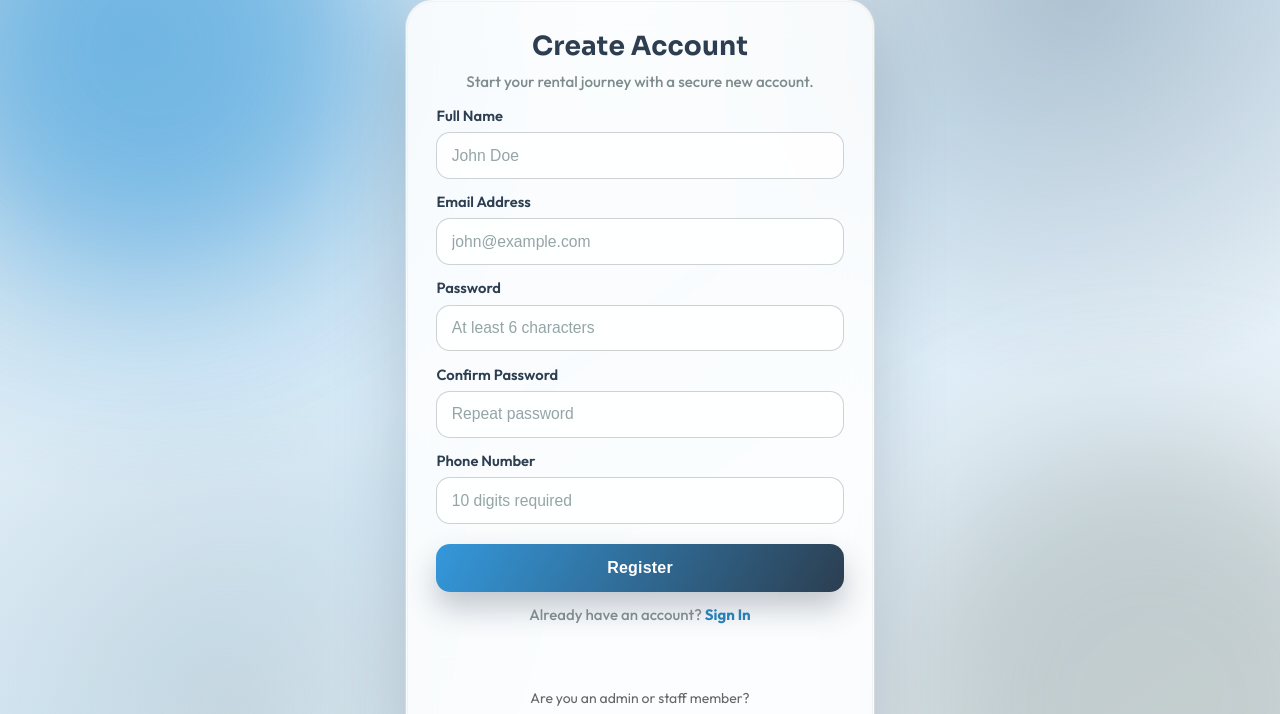
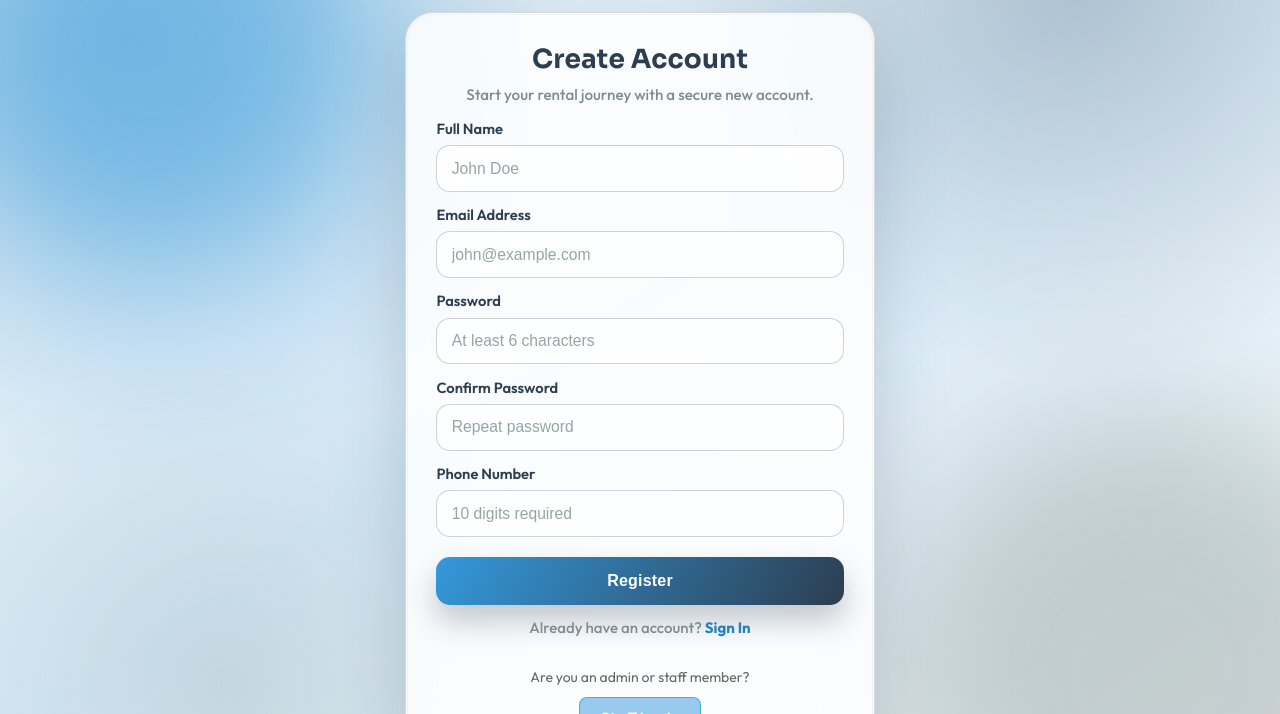
Before and after one commit to dewshan001/RentalSystem, a website: page frontend/register.html in a window 1280 px wide. Shown: the part 86-800 px from the top of the page. Drawn offline with Linux system fonts and the light colour scheme.

Commit message:
Adjust auth page layout and spacing
Tighten spacing on the registration page (hr margin, staff section top and paragraph bottom) and refine auth layouts in CSS: restrict horizontal overflow, enable vertical scrolling, hide scrollbars (cross-browser), set register main to align-items:flex-start with updated padding, and normalize login page height/container sizing to prevent layout overflow. These tweaks improve spacing and scrolling behavior for auth pages.

```diff
--- a/frontend/register.html
+++ b/frontend/register.html
@@ -64,10 +64,10 @@
             Already have an account? <a href="/login">Sign In</a>
           </p>
 
-          <hr style="margin: 2rem 0; border: none; border-top: 1px solid rgba(255,255,255,0.3);">
+          <hr style="margin: 1rem 0 0.85rem; border: none; border-top: 1px solid rgba(255,255,255,0.3);">
 
-          <div style="text-align: center; margin-top: 1.5rem;">
-            <p style="color: #666; font-size: 14px; margin-bottom: 1rem;">Are you an admin or staff member?</p>
+          <div style="text-align: center; margin-top: 0.4rem;">
+            <p style="color: #666; font-size: 14px; margin-bottom: 0.7rem;">Are you an admin or staff member?</p>
             <a href="/staff-login" style="display: inline-block; padding: 10px 20px; background: rgba(52, 152, 219, 0.5); color: white; text-decoration: none; border-radius: 8px; font-weight: 600; transition: all 0.3s; border: 1px solid rgba(52, 152, 219, 0.7);">
               Staff Login
             </a>
--- a/frontend/styles.css
+++ b/frontend/styles.css
@@ -569,13 +569,21 @@ tr:hover {
 }
 
 .auth-page.auth-register-page {
-  overflow: hidden;
+  overflow-x: hidden;
+  overflow-y: auto;
+  scrollbar-width: none;
+  -ms-overflow-style: none;
+}
+
+.auth-page.auth-register-page::-webkit-scrollbar {
+  width: 0;
+  height: 0;
 }
 
 .auth-page.auth-register-page main {
-  align-items: center;
+  align-items: flex-start;
   min-height: 100vh;
-  padding: 5.3rem 1.4rem 1rem;
+  padding: 6.1rem 1.4rem 0.8rem;
 }
 
 .auth-page.auth-register-page .glass-panel {
@@ -608,13 +616,20 @@ tr:hover {
 }
 
 .auth-page.auth-login-page main {
+  height: 100vh;
+  min-height: 100vh;
   align-items: center;
 }
 
 .auth-page.auth-login-page main .container {
-  min-height: calc(100vh - 8.9rem);
+  min-height: auto;
+  height: 100%;
   display: flex;
   align-items: center;
+}
+
+.auth-page.auth-login-page {
+  overflow: hidden;
 }
 
 .glass-shape {
```
